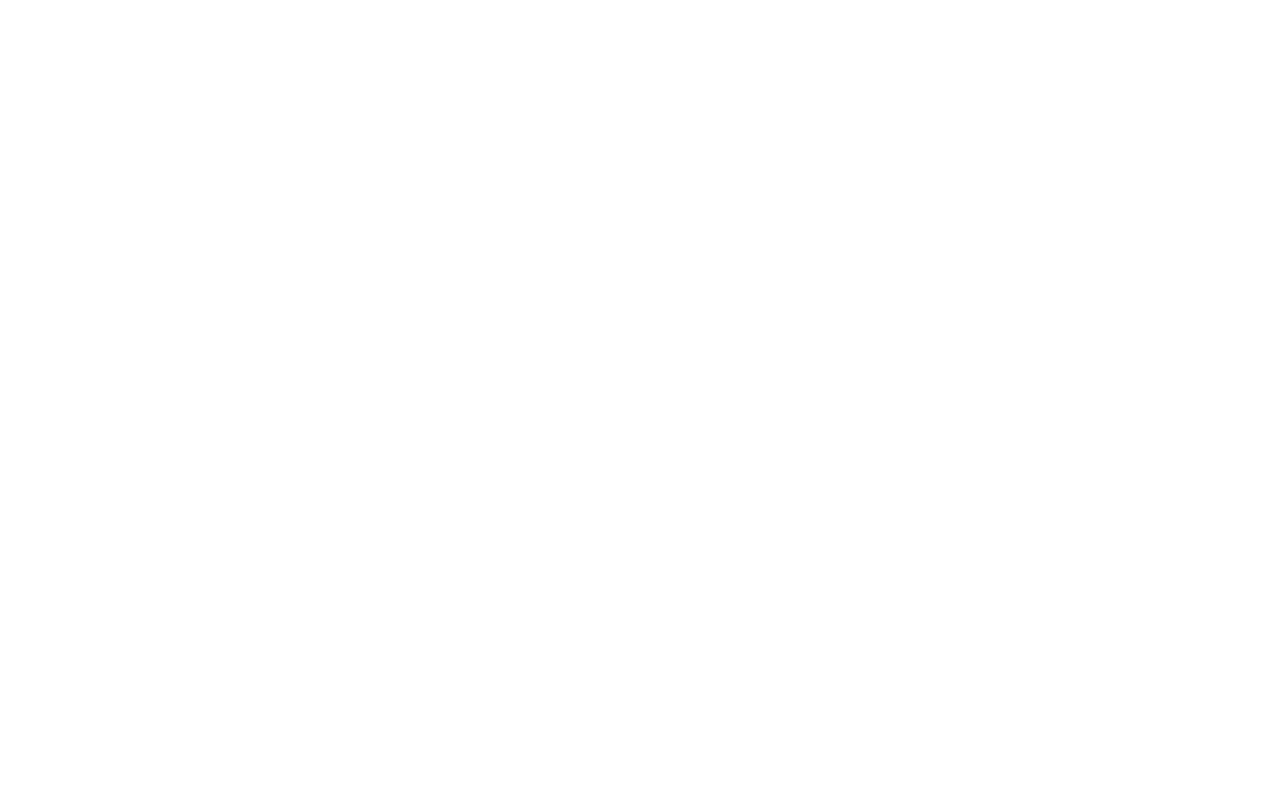
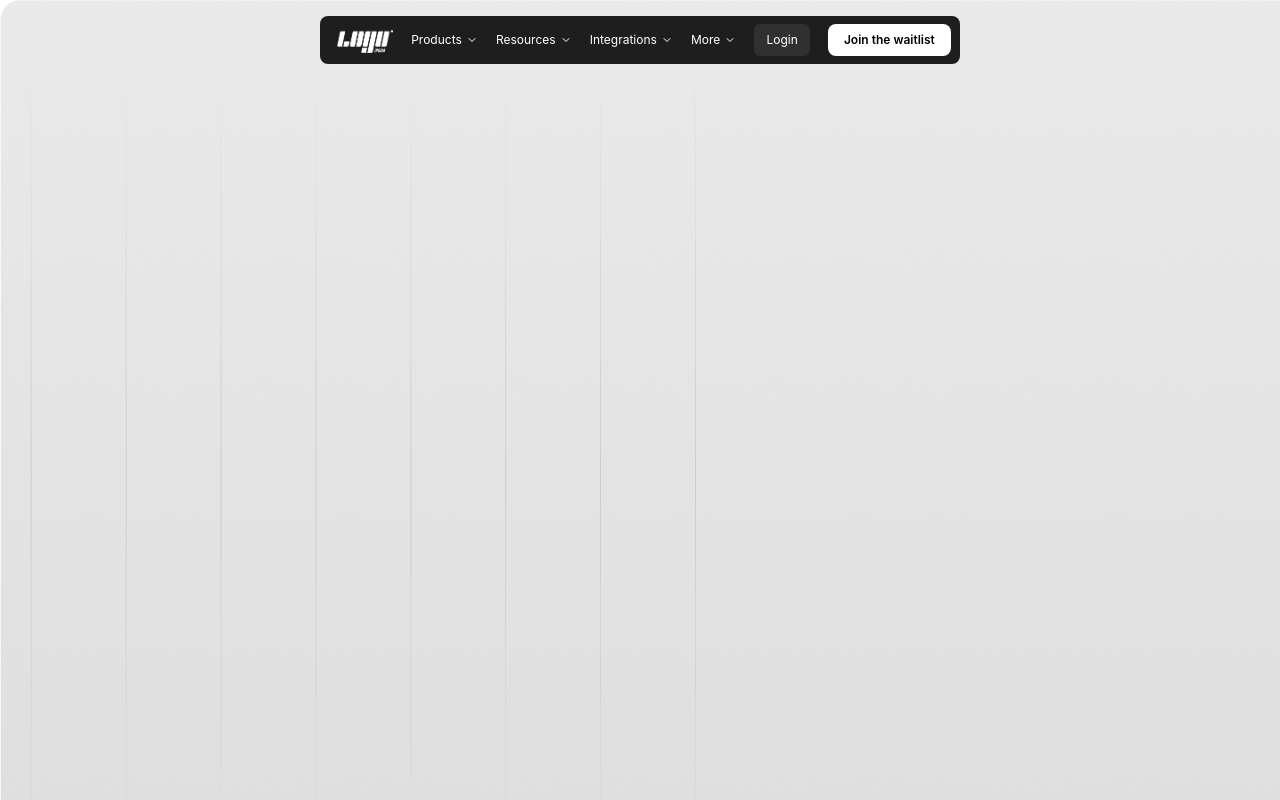
Before and after one commit to janakshukla/Dayui, a React (Vite) app: page /day7 in a window 1280 px wide. Before the commit this address had no page. Built offline with nearby package versions, Linux system fonts and the light colour scheme.

Commit message:
add: implement Day7 page with Navbar and background image

```diff
--- /dev/null
+++ b/src/Pages/Day7.tsx
@@ -0,0 +1,15 @@
+import Navbar from "../components/day7/Navbar"
+import bgimage from "../assets/day7/bgimage.png"
+
+const Day7 = () => {
+  return (
+    <div
+    style={{ background:`url(${bgimage})`}}
+    className=" bg-cover h-screen w-full fixed">
+        <Navbar/>
+</div>
+
+  )
+}
+
+export default Day7
--- a/src/components/Router.tsx
+++ b/src/components/Router.tsx
@@ -6,6 +6,7 @@ import Day3 from "../Pages/Day3";
 import Day4 from "../Pages/Day4";
 import Day5 from "../Pages/Day5";
 import Day6 from "../Pages/Day6";
+import Day7 from "../Pages/Day7";
 
 const Router = () => {
   return <BrowserRouter>
@@ -17,6 +18,7 @@ const Router = () => {
     <Route path="/day4" element={<Day4/>}/>
     <Route path="/day5" element={<Day5/>}/>
     <Route path="/day6" element={<Day6/>}/>
+    <Route path="/day7" element={<Day7/>}/>
   </Routes>
   </BrowserRouter>;
 };
--- /dev/null
+++ b/src/components/day7/Navbar.tsx
@@ -0,0 +1,30 @@
+import { ChevronDown } from "lucide-react";
+import Logo from "../../assets/day7/Logo.png";
+
+const Navbar = () => {
+  return (
+    <nav>
+      <div className="w-1/2 h-12 m-auto bg-black/87 font-inter text-xs mt-4 rounded-lg flex items-center justify-around">
+        <img className="w-16" src={Logo} alt="logo" />
+        <p className="  text-white flex items-center-safe gap-1">
+          Products <ChevronDown size={12} />
+        </p>
+        <p className="  text-white flex items-center-safe gap-1">
+        Resources <ChevronDown size={12} />
+        </p>
+        <p className="  text-white flex items-center-safe gap-1">
+        Integrations <ChevronDown size={12} />
+        </p>
+        <p className="  text-white flex items-center-safe gap-1">
+        More <ChevronDown size={12} />
+        </p>
+
+        <button className="bg-[#FFFFFF14] px-3 py-2 text-white  hover:bg-[#FFFFFF30] rounded-md " >Login</button>
+        <button className="text-black px-4 py-2 bg-white  hover:bg-white/95 rounded-lg  font-semibold " >Join the waitlist</button>
+
+      </div>
+    </nav>
+  );
+};
+
+export default Navbar;
```
Also changed, not shown: src/assets/day7/Logo.png (added), src/assets/day7/bgimage.png (added).
